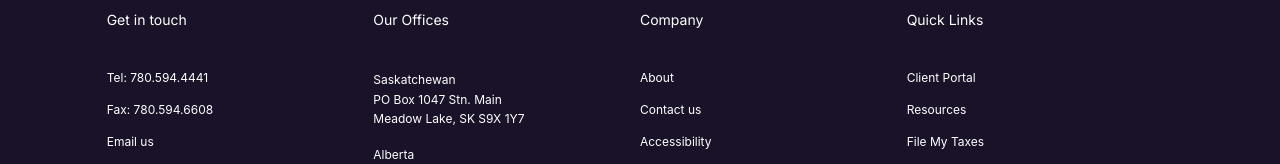
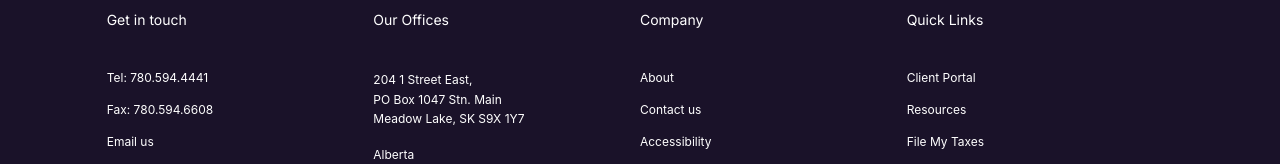
Before and after one commit to AyoCpa/Ayo-cpa-new, a Next.js app: page / in a window 1280 px wide. Shown: the part 3686-3850 px from the top of the page. Built offline with nearby package versions, Linux system fonts and the light colour scheme.

Commit message:
new fixes

```diff
--- a/components/Footer/Footer.tsx
+++ b/components/Footer/Footer.tsx
@@ -34,13 +34,13 @@ export const Footer = () => {
                 </div>
 
                 <div className="mr-4 cursor-pointer">
-                  <Link href="Facebook.com/ayocpa">
+                  <Link href="https://www.linkedin.com/company/ayocpa/">
                     <Image src={twitter} alt="twitter" />
                   </Link>
                 </div>
 
                 <div className="mr-4 cursor-pointer">
-                  <Link href="/">
+                  <Link href="https://www.linkedin.com/company/ayocpa/">
                     <Image src={linkedIn} alt="linkedIn" />
                   </Link>
                 </div>
@@ -52,8 +52,8 @@ export const Footer = () => {
               </div>
 
               <div className="text-xs mb-4  leading-relaxed">
-                Saskatchewan <br /> PO Box 1047 Stn. Main <br /> Meadow Lake, SK
-                S9X 1Y7
+                204 1 Street East, <br /> PO Box 1047 Stn. Main <br /> Meadow
+                Lake, SK S9X 1Y7
               </div>
               <div className="text-xs mt-4 mb-4  leading-relaxed">
                 Alberta <br /> #201, 4807 - 51 Street <br /> PO Box 540, Stn.
--- a/pages/privacy.tsx
+++ b/pages/privacy.tsx
@@ -17,7 +17,7 @@ function Privacy() {
 
       <section className={styles.termsOfService}>
         <div className="text-white ml-10 mt-24">
-          <SideBannerContent mainText="" />
+          <SideBannerContent mainText="Privacy statement" currentPage="privacy" />
         </div>
       </section>
     </div>
```
